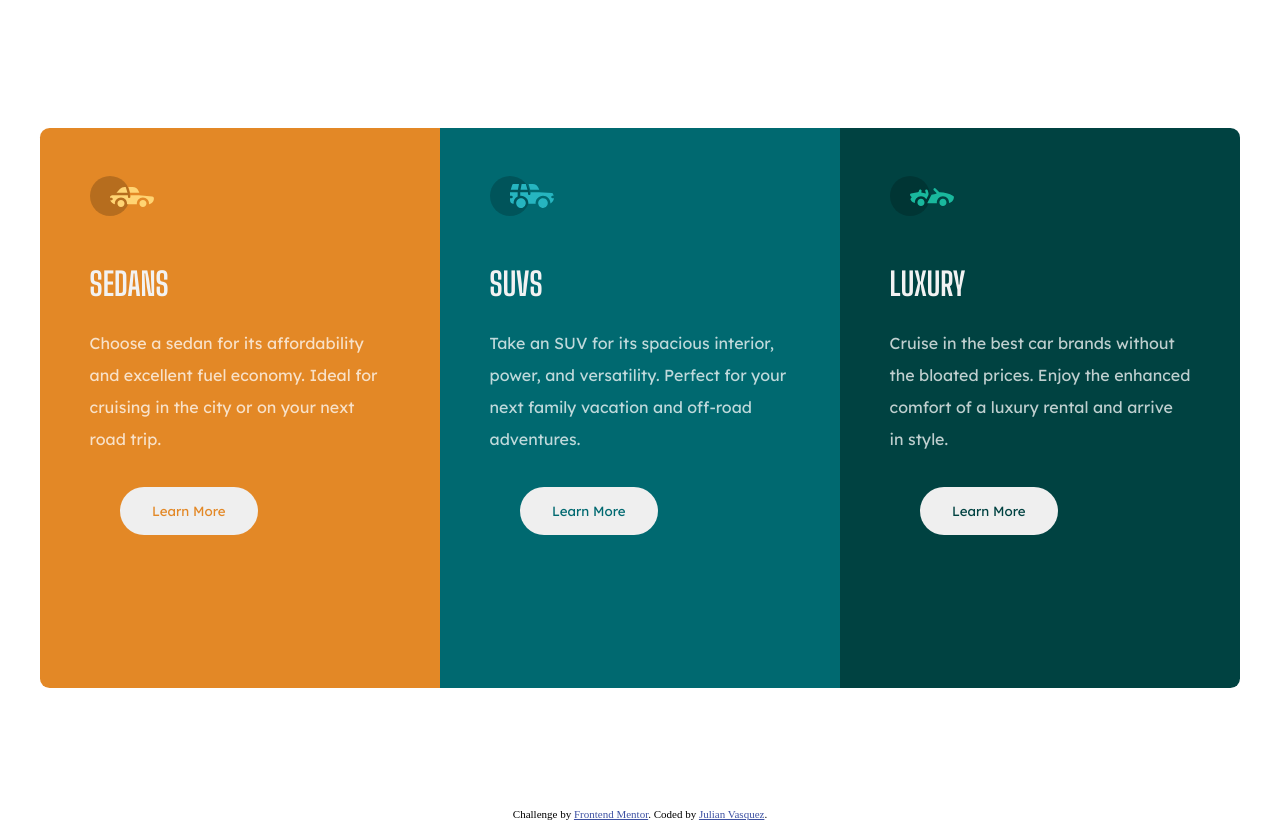
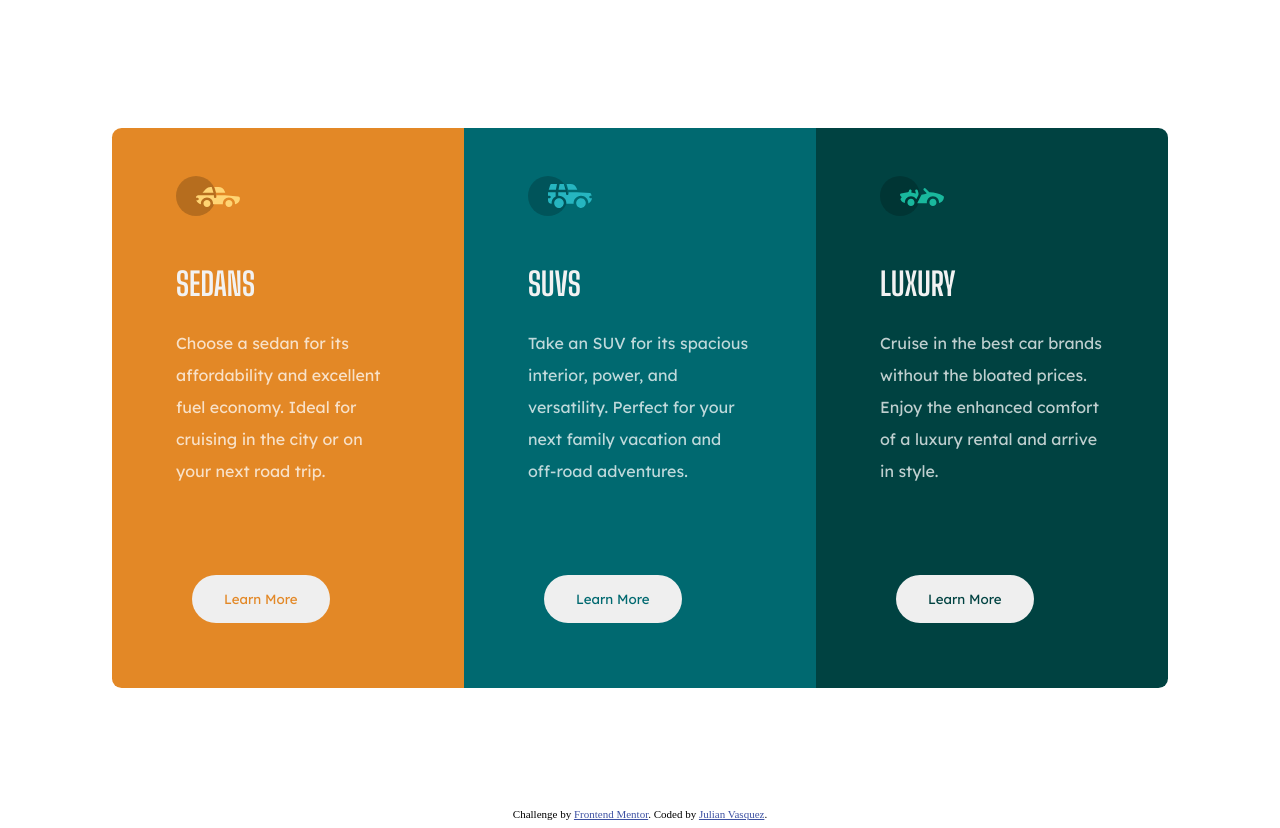
Before and after one commit to Midnightgb/3-column-preview-card-component-main, a plain HTML site: page index.html in a window 1280 px wide. Drawn offline with nearby package versions, Linux system fonts and the light colour scheme.

Commit message:
7 commit

```diff
--- a/css/style.css
+++ b/css/style.css
@@ -31,7 +31,7 @@ h1 {
   font-family: "Big Shoulders Display", sans-serif;
   color: var(--VeryLightGray);
   font-weight: 700;
-  padding: .5rem 3.1rem;
+  padding: .5rem 4rem;
   margin-bottom: -1rem;
 }
 
@@ -40,12 +40,12 @@ p {
   color: var(--TransparentWhite);
   line-height: 2rem;
   margin-bottom: .5rem;
-  padding: 1rem 3.1rem;
+  padding: 1rem 4rem;
 }
 
 img {
   position: relative;
-  padding: 3rem 3.1rem;
+  padding: 3rem 4rem;
   margin-bottom: -2rem;
 }
 
@@ -61,13 +61,13 @@ img {
   background-color: var(--BrightOrange);
   border-top-left-radius: 0.6rem;
   border-bottom-left-radius: 0.6rem;
-  width: 25rem;
+  width: 22rem;
   height: 35rem;
 }
 
 .🚙 {
   background-color: var(--DarkCyan);
-  width: 25rem;
+  width: 22rem;
   height: 35rem;
 }
 
@@ -75,7 +75,7 @@ img {
   background-color: var(--VeryDarkCyan);
   border-top-right-radius: 0.6rem;
   border-bottom-right-radius: 0.6rem;
-  width: 25rem;
+  width: 22rem;
   height: 35rem;
 }
 
@@ -85,9 +85,9 @@ button {
   cursor: pointer;
   position: relative;
   overflow: hidden;
-  margin: .5rem 5rem;
+  margin: 4rem 5rem;
   padding: 1rem 2rem;
-  border-radius: 4rem;
+  border-radius: 3rem;
 }
 
 .🚗 button {
@@ -101,3 +101,12 @@ button {
 .🚐 button {
   color: var(--VeryDarkCyan);
 }
+
+button:hover {
+  background: transparent;
+  border: hsla(0, 0%, 100%, 0.75) solid .2rem;
+  padding: 1rem 2rem;
+  border-radius: 3rem;
+  font-size: .780rem;
+  color: hsla(0, 0%, 100%, 0.75);
+}
--- a/index.html
+++ b/index.html
@@ -12,7 +12,10 @@
 </head>
 
 <body>
+  <script src="https://ajax.googleapis.com/ajax/libs/jquery/1.11.3/jquery.min.js"></script>
+  <script src="http://maxcdn.bootstrapcdn.com/bootstrap/3.3.5/js/bootstrap.min.js"></script>
   <main class="✨">
+    <!--card sedans -->
     <div class="🚗">
       <img src="./images/icon-sedans.svg" alt="sedans icon">
       <h1>SEDANS</h1>
@@ -20,6 +23,7 @@
         or on your next road trip.</p>
       <button class="💬">Learn More</button>
     </div>
+    <!--card SUVS -->
     <div class="🚙">
       <img src="./images/icon-suvs.svg" alt="suvs icon">
       <h1>SUVS</h1>
@@ -27,6 +31,7 @@
         and off-road adventures.</p>
       <button class="💬">Learn More</button>
     </div>
+    <!--card LUXURY -->
     <div class="🚐">
       <img src="./images/icon-luxury.svg" alt="luxury icon">
       <h1>LUXURY</h1>
@@ -35,6 +40,7 @@
       <button class="💬">Learn More</button>
     </div>
   </main>
+  <!--attribution-->
   <footer class="attribution">
     Challenge by <a href="https://www.frontendmentor.io?ref=challenge" target="_blank">Frontend Mentor</a>.
     Coded by <a href="https://www.frontendmentor.io/profile/Midnightgb" target="_blank">Julian Vasquez</a>.
```
